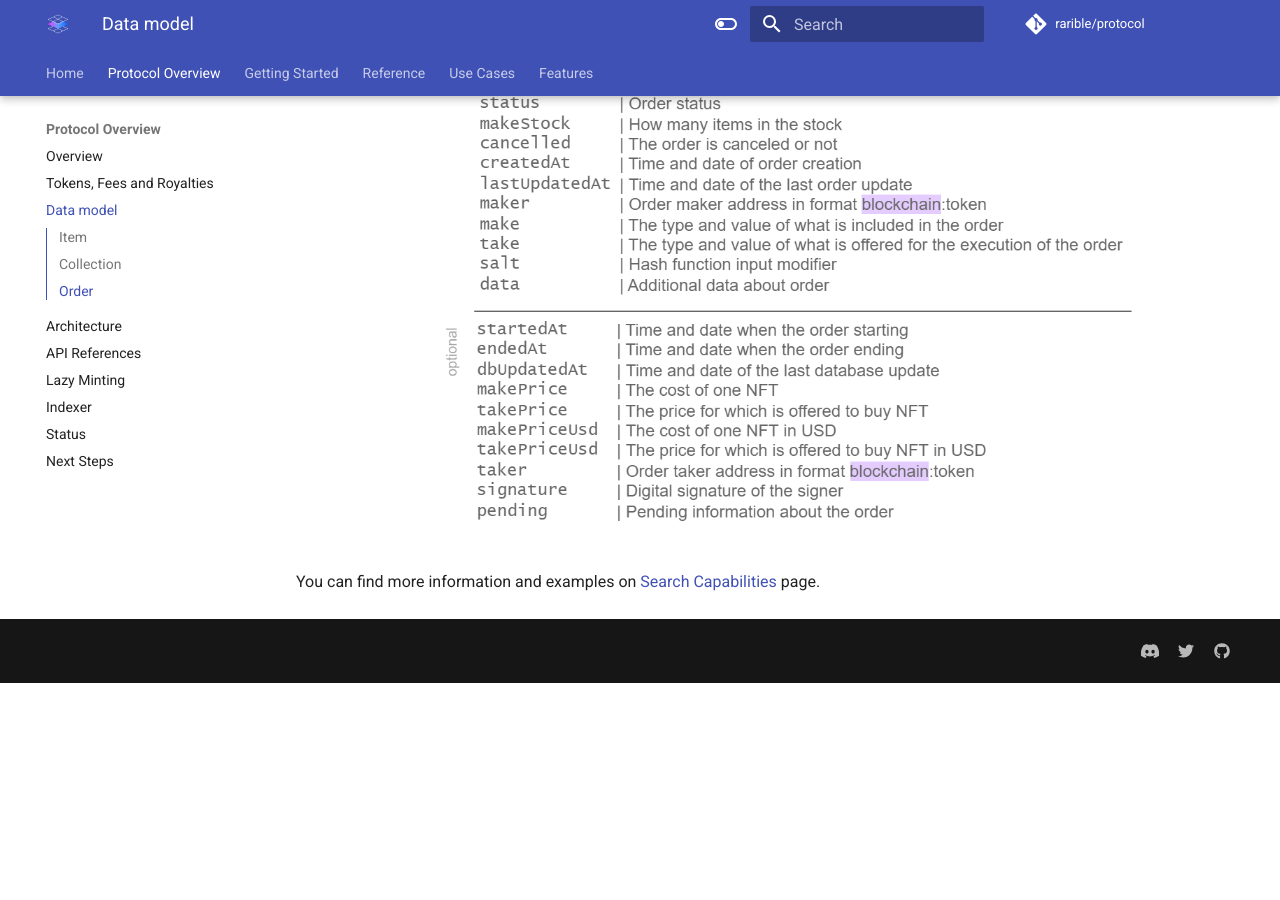
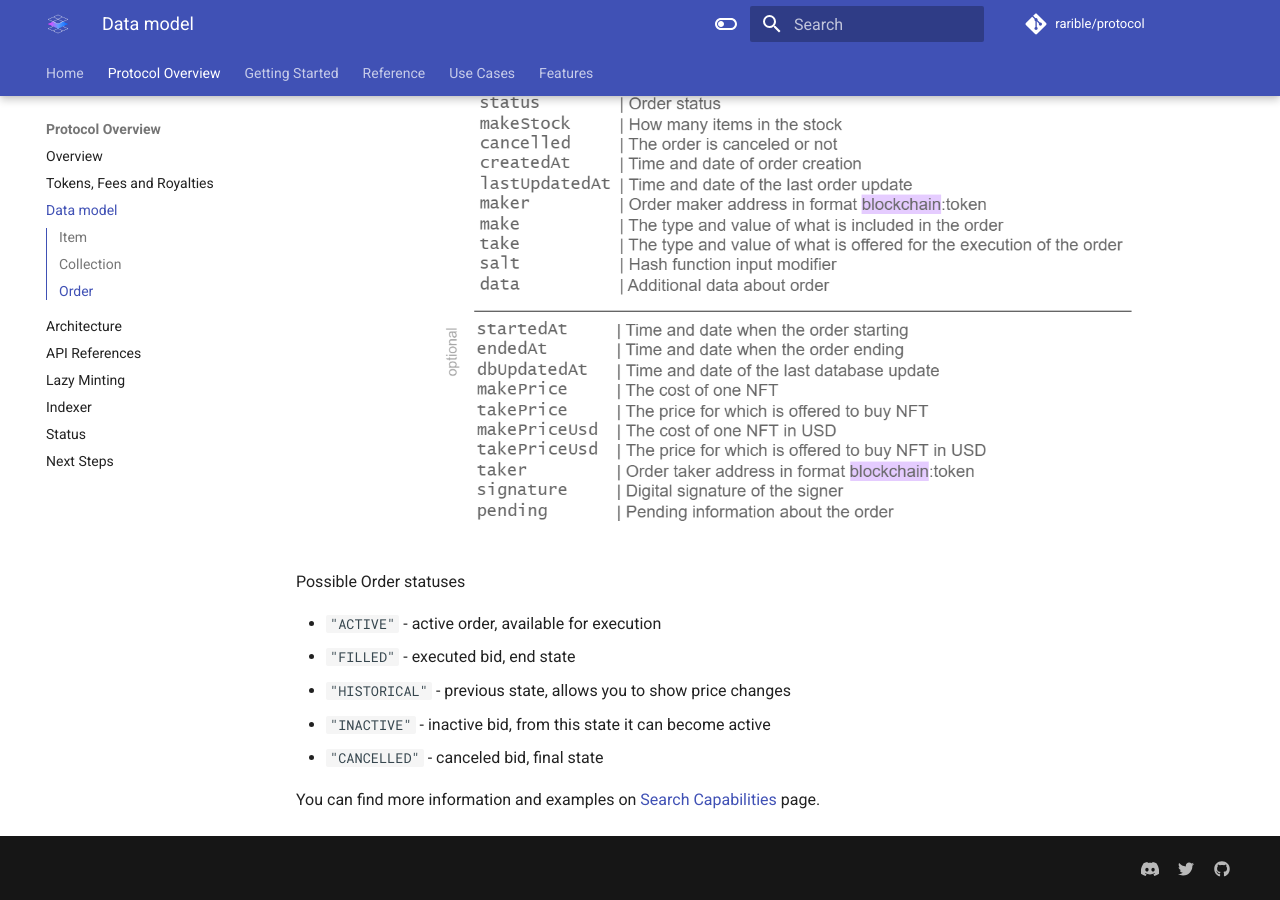
Before and after one commit to rarible/protocol, an MkDocs documentation site: the page built from docs/overview/data-model.md, in a window 1280 px wide and 900 px high, scrolled down 2801 px. Built offline with MkDocs 1.6.1 and Material for MkDocs 9.7.7, drawn with Linux system fonts in a browser that asks for light colours; comment, search, counter and statistics services are not loaded; before the commit the page ends 3484 px from its top, so only the background shows below that.

Commit message:
docs: add order statuses descriptions

```diff
--- a/docs/overview/data-model.md
+++ b/docs/overview/data-model.md
@@ -44,4 +44,12 @@ The `order` has an array of required and optional parameters. It depends on seve
 ![Order parameters](img/data-model-5.png){ width="800" }
 </figure>
 
+Possible Order statuses
+
+* `"ACTIVE"` - active order, available for execution
+* `"FILLED"` - executed bid, end state
+* `"HISTORICAL"` - previous state, allows you to show price changes
+* `"INACTIVE"` - inactive bid, from this state it can become active
+* `"CANCELLED"`  - canceled bid, final state
+
 You can find more information and examples on [Search Capabilities](../reference/search-capabilities.md) page.
```
